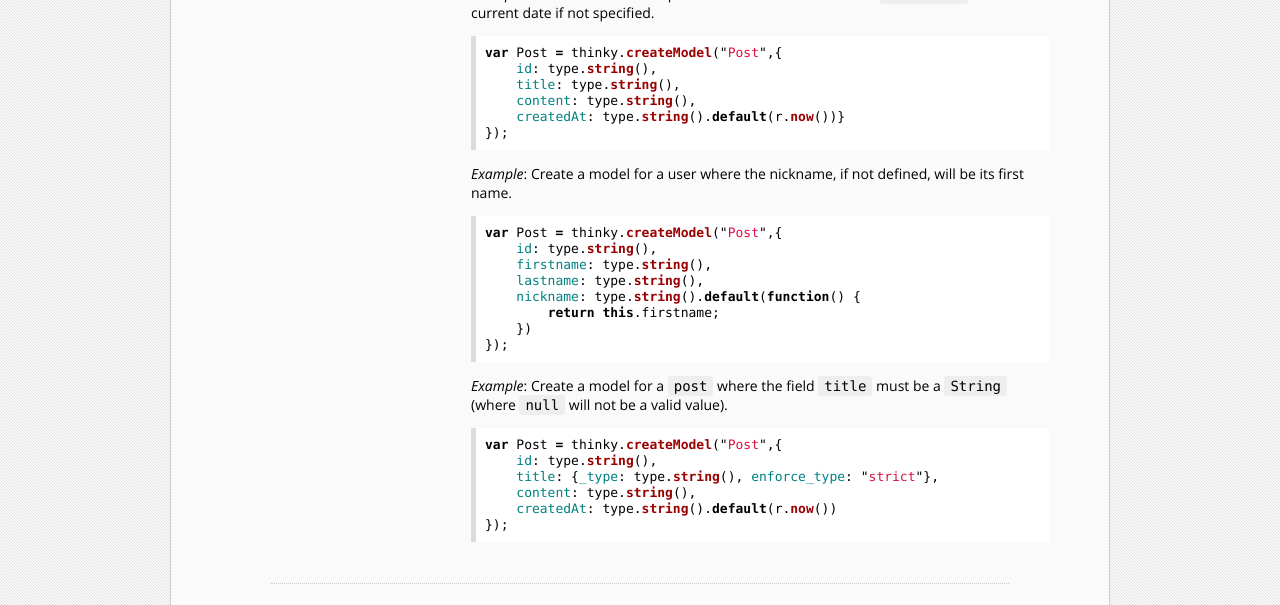
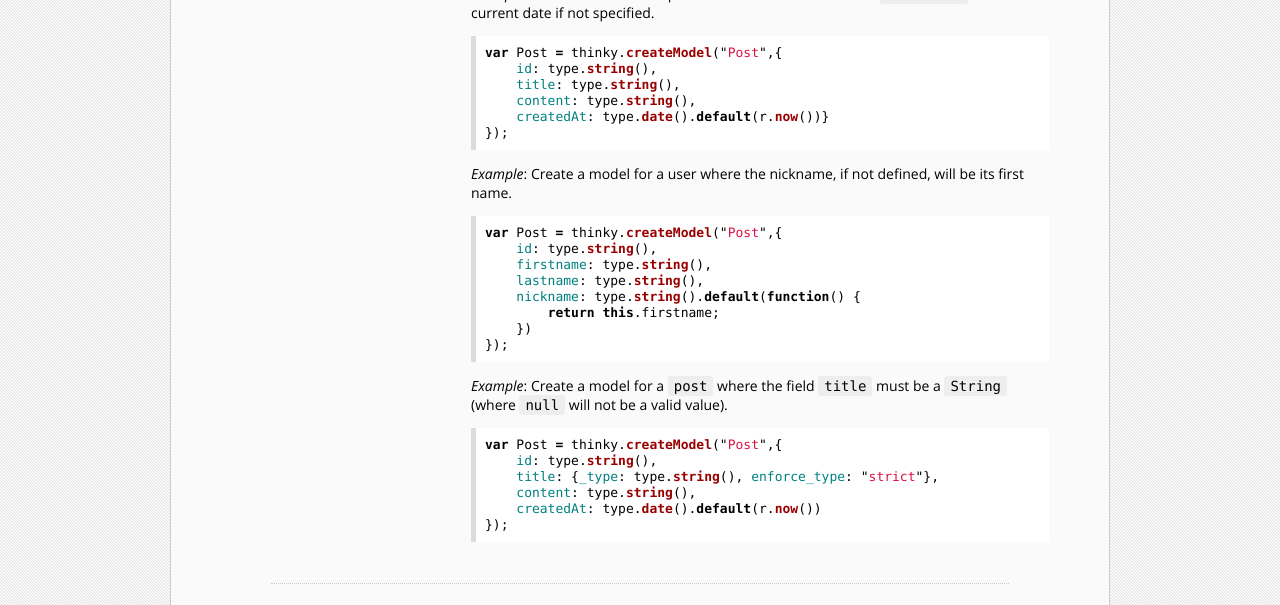
Before and after one commit to neumino/thinky, a Jekyll site: the page built from documentation/api/thinky.md, in a window 1280 px wide and 900 px high, scrolled down 3058 px. Shown: the part 218-823 px from the top of the window. Built offline with Jekyll 4.4.1, drawn with Linux system fonts in a browser that asks for light colours; Markdown is read by kramdown in place of the engine named in the settings.

Commit message:
Fix type

````diff
--- a/documentation/api/thinky.md
+++ b/documentation/api/thinky.md
@@ -208,7 +208,7 @@ var Post = thinky.createModel("Post",{
     id: type.string(),
     title: type.string(),
     content: type.string(),
-    createdAt: type.string().default(r.now())}
+    createdAt: type.date().default(r.now())}
 });
 ```
 
@@ -234,6 +234,6 @@ var Post = thinky.createModel("Post",{
     id: type.string(),
     title: {_type: type.string(), enforce_type: "strict"},
     content: type.string(),
-    createdAt: type.string().default(r.now())
+    createdAt: type.date().default(r.now())
 });
 ```
````
